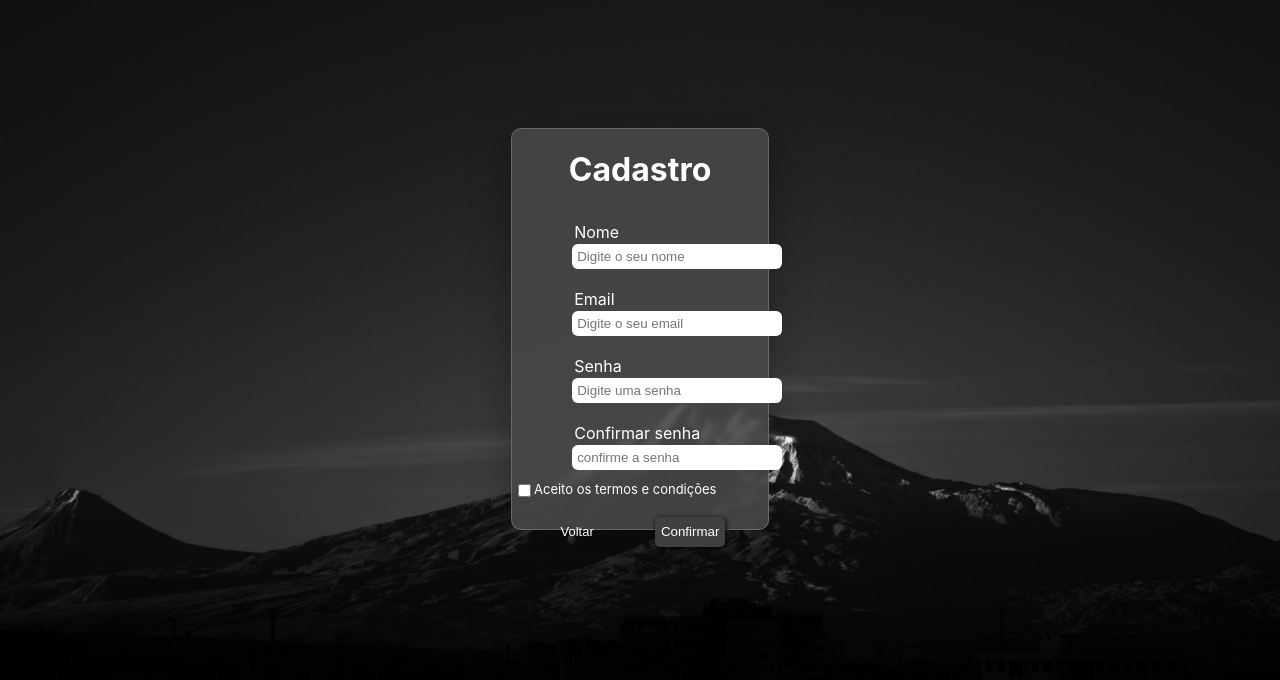
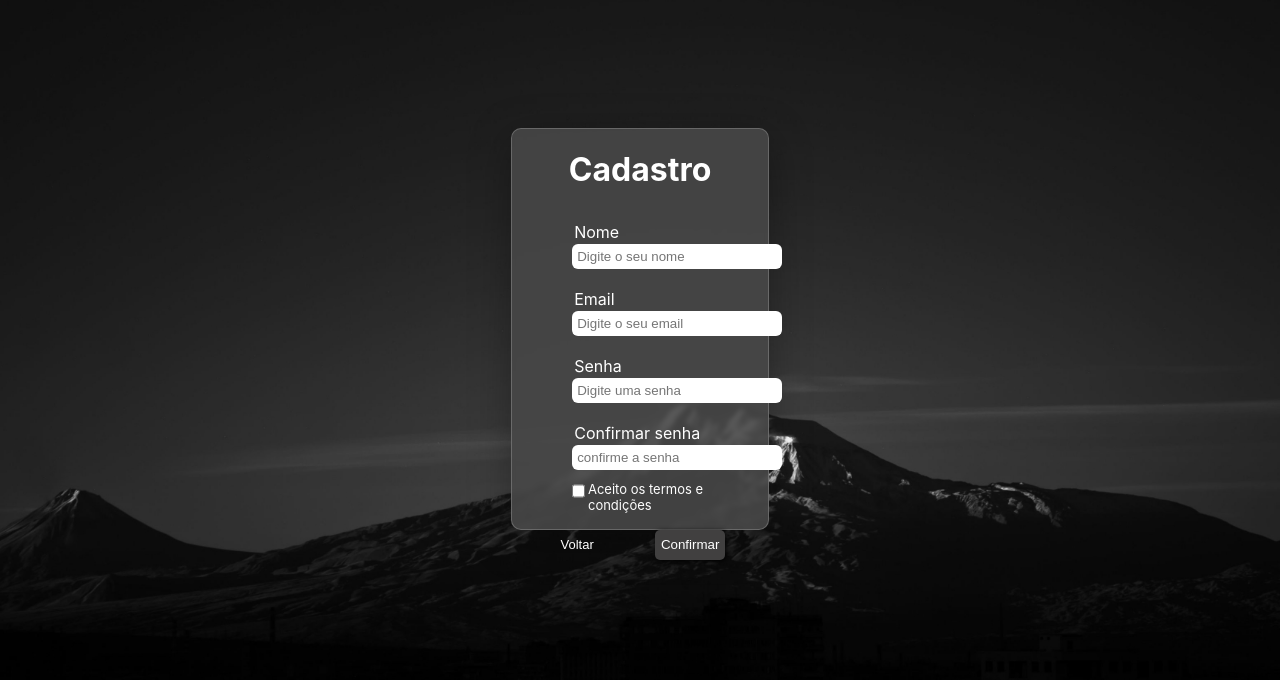
Before and after one commit to Levss30/todo-app-react-frontend, a React (Create React App) app: page /register in a window 1280 px wide. Shown: the top 680 px of the page. Built offline with nearby package versions, Linux system fonts and the light colour scheme.

Commit message:
Refactor Form

```diff
--- a/src/Components/cadastro-page/CadastroPage.jsx
+++ b/src/Components/cadastro-page/CadastroPage.jsx
@@ -26,7 +26,7 @@ const CadastroPage = () => {
                   <input type="password"  placeholder='confirme a senha' required/>
                 </div>
                 <label className='checkLbl'>
-                    <input type="checkbox" name="Terms" id="terms" required/>
+                    <input type="checkbox" name="Terms" className='terms' required/>
                     Aceito os termos e condições
                   </label>
                 <div className='cadastro-input-button'>
```
